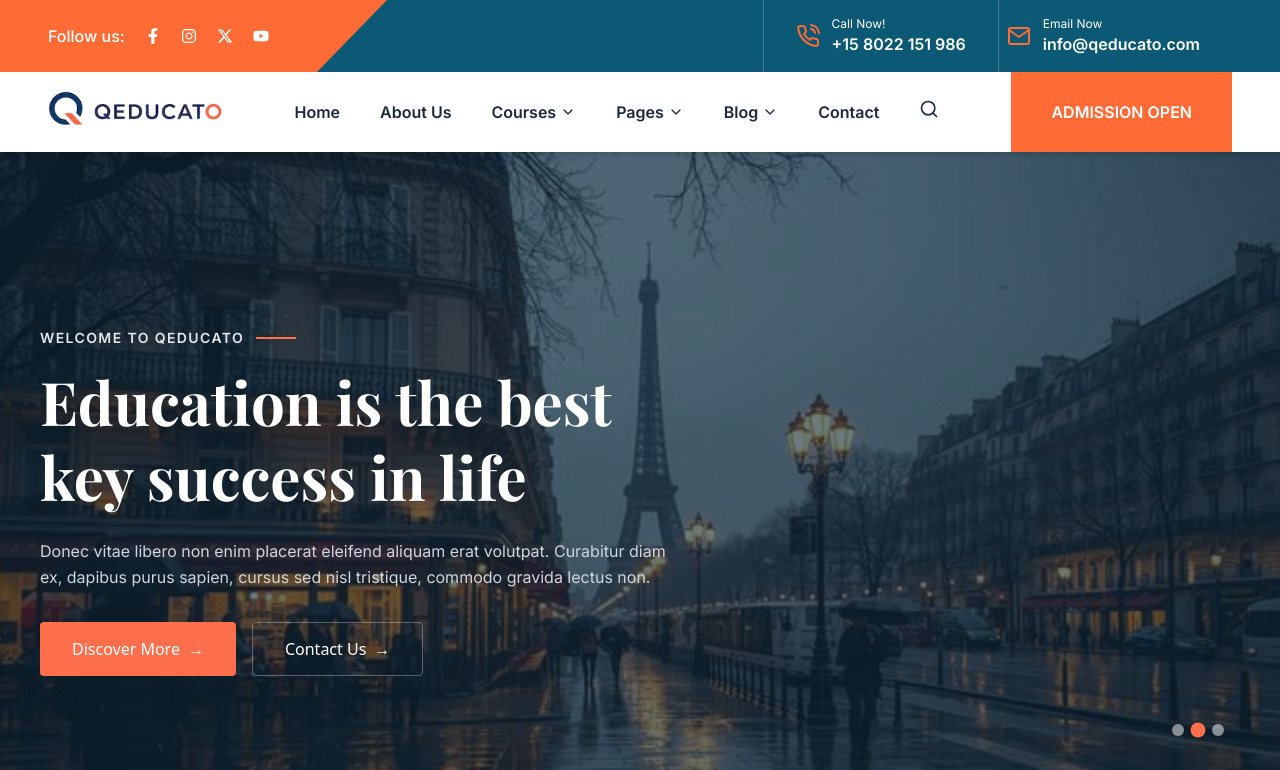
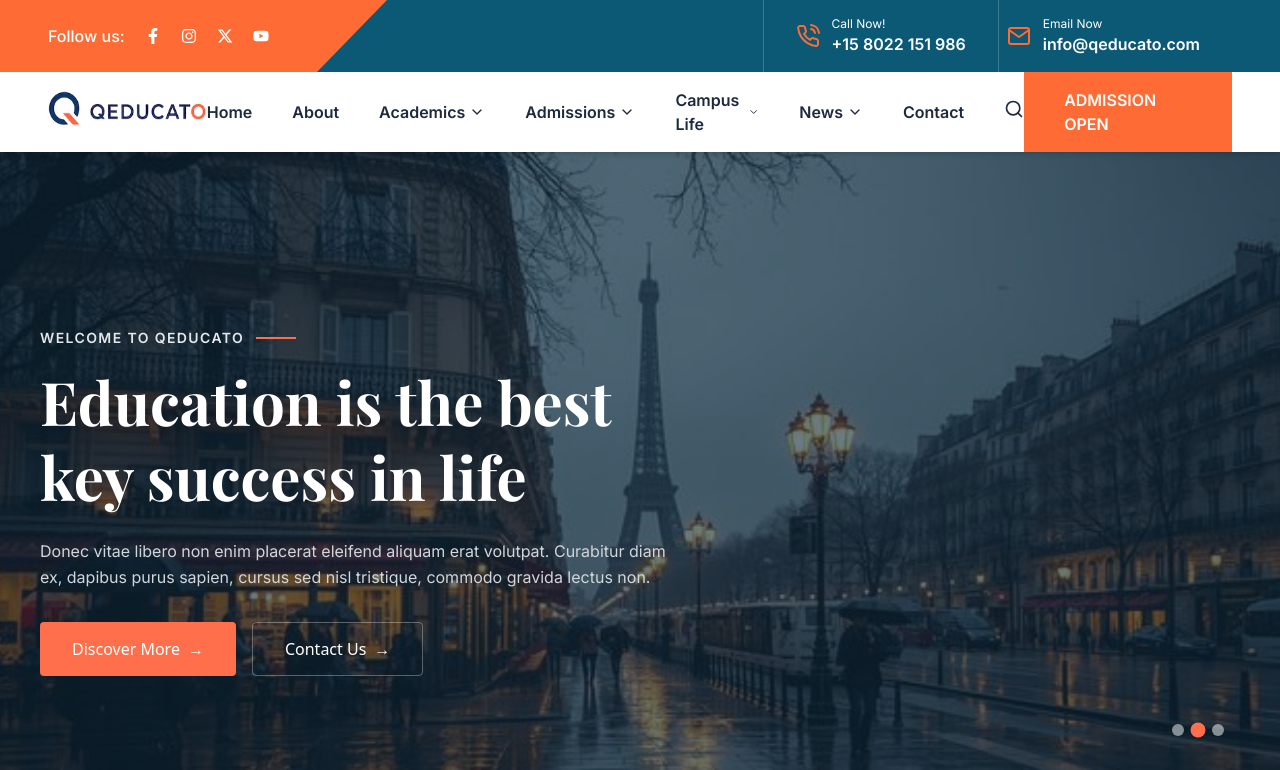
Before and after one commit to almahmud-dev/qeducato-platform, a Next.js app: page / in a window 1280 px wide. Shown: the top 770 px of the page. Built offline with nearby package versions, Linux system fonts and the light colour scheme; a web font is replaced by a local one.

Commit message:
navber menue name change

```diff
--- a/src/components/layout/navber/NavbarDesktop.jsx
+++ b/src/components/layout/navber/NavbarDesktop.jsx
@@ -194,7 +194,7 @@ export default function NavbarDesktop() {
                 <li key={item.label} className="group relative">
                   <Link
                     href={item.href}
-                    className="flex items-center gap-1 font-semibold text-slate-800 hover:text-[#FF7448] transition"
+                    className="flex items-center gap-1 font-semibold text-slate-800 hover:text-primary transition"
                   >
                     {item.label}
                     {item.dropdown && (
@@ -223,7 +223,7 @@ export default function NavbarDesktop() {
                           key={subItem.label}
                           href={subItem.href}
                           role="menuitem"
-                          className="block px-6 py-4 border-b border-gray-100 text-slate-800 hover:bg-primary hover:!text-white transition-colors duration-300"
+                          className="block px-6 py-4 border-b border-gray-100 text-slate-800 hover:bg-primary hover:text-white! transition-colors duration-300"
                         >
                           {subItem.label}
                         </Link>
--- a/src/components/layout/navber/navLinks.js
+++ b/src/components/layout/navber/navLinks.js
@@ -5,31 +5,62 @@ export const navLinks = [
   },
 
   {
-    label: "About Us",
+    label: "About",
     href: "/about",
   },
 
   {
-    label: "Courses",
+    label: "Academics",
     href: "#",
     dropdown: [
       {
-        label: "Course",
+        label: "All Programs",
         href: "/courses",
       },
       {
-        label: "Course Details",
+        label: "Program Details",
         href: "/courses/biochemistry",
+      },
+      {
+        label: "Our Faculty",
+        href: "/teachers",
+      },
+      {
+        label: "Faculty Details",
+        href: "/teachers/eng-tanvir-hossain-eee",
       },
     ],
   },
 
   {
-    label: "Pages",
+    label: "Admissions",
     href: "#",
     dropdown: [
       {
-        label: "Event",
+        label: "Apply Now",
+        href: "/apply",
+      },
+      {
+        label: "Scholarships",
+        href: "/scholarships",
+      },
+      {
+        label: "Tuition Fees",
+        href: "/pricing",
+      },
+      {
+        label: "FAQ",
+        href: "/faq",
+      },
+    ],
+  },
+
+  {
+    label: "Campus Life",
+    href: "#",
+    dropdown: [
+      {
+        label: "Events",
         href: "/events",
       },
       {
@@ -40,39 +71,19 @@ export const navLinks = [
         label: "Gallery",
         href: "/gallery",
       },
-      {
-        label: "Pricing",
-        href: "/pricing",
-      },
-      {
-        label: "FAQ",
-        href: "/faq",
-      },
-      {
-        label: "Teacher",
-        href: "/teachers",
-      },
-      {
-        label: "Teacher Details",
-        href: "/teachers/eng-tanvir-hossain-eee",
-      },
-      {
-        label: "404 Error",
-        href: "/404",
-      },
     ],
   },
 
   {
-    label: "Blog",
+    label: "News",
     href: "#",
     dropdown: [
       {
-        label: "Blog",
+        label: "Latest News",
         href: "/blog",
       },
       {
-        label: "Blog Details",
+        label: "News Details",
         href: "/blog-details",
       },
     ],
```
